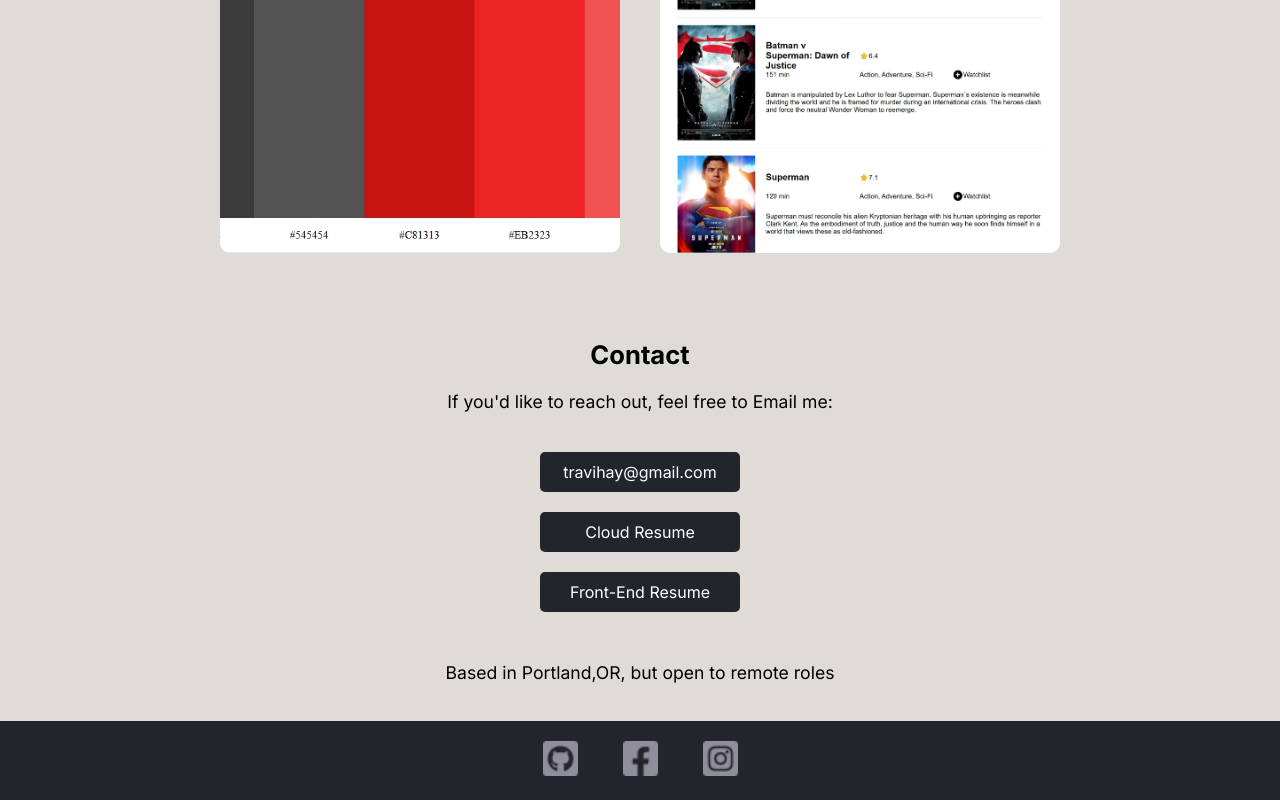
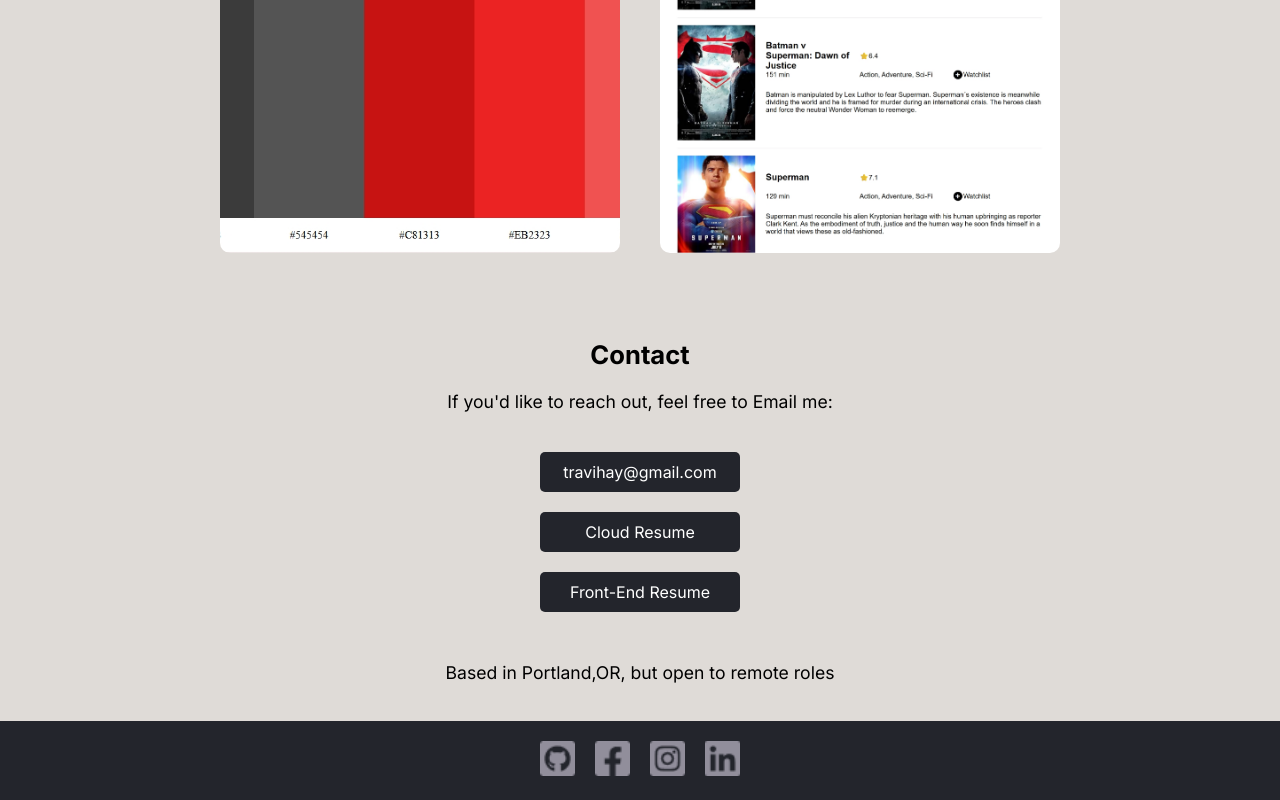
Before and after one commit to TravisHaynie/MyOwnBuiltPortfolio, a React (Vite) app in the folder My-Portfolio/: page / in a window 1280 px wide. Shown: the part 1926-2726 px from the top of the page. Built offline with nearby package versions, Linux system fonts and the light colour scheme.

Commit message:
added a linkdln link

```diff
--- a/My-Portfolio/src/components/Footer.jsx
+++ b/My-Portfolio/src/components/Footer.jsx
@@ -1,13 +1,15 @@
-import facebook from "../img/facebook.png"
-import github from "../img/github.png"
-import instagram from "../img/instagram.png"
+import facebook from "../img/facebook.png";
+import github from "../img/github.png";
+import instagram from "../img/instagram.png";
+import link from "../img/link2.png";
 
 export default function Footer() {
     return(
         <footer className="footer-container">
-            <a href="https://github.com/TravisHaynie" target="_blank"><img className="width margin" src={github} alt="github image" /></a>
-            <a href="https://www.facebook.com/tchaynie" target="_blank"><img className="width " src={facebook} alt="facebook image" /></a>
-            <a href="https://www.instagram.com/travishaynie/" target="_blank"><img className="width margin" src={instagram} alt="instagram image" /></a>
+            <a href="https://github.com/TravisHaynie" target="_blank"><img className="width" src={github} alt="github image" /></a>
+            <a href="https://www.facebook.com/tchaynie" target="_blank"><img className="width" src={facebook} alt="facebook image" /></a>
+            <a href="https://www.instagram.com/travishaynie/" target="_blank"><img className="width" src={instagram} alt="instagram image" /></a>
+            <a href="https://www.linkedin.com/in/travis-haynie-472b42319/" target="_blank"><img className="width" src={link} alt="instagram image" /></a>
         </footer>
     )
 }
--- a/My-Portfolio/src/css/index.css
+++ b/My-Portfolio/src/css/index.css
@@ -38,6 +38,7 @@
 
 .width {
     width: 35px;
+    margin:0 10px;
 }
 
 .margin {
```
Also changed, not shown: My-Portfolio/src/img/link2.png (added).
